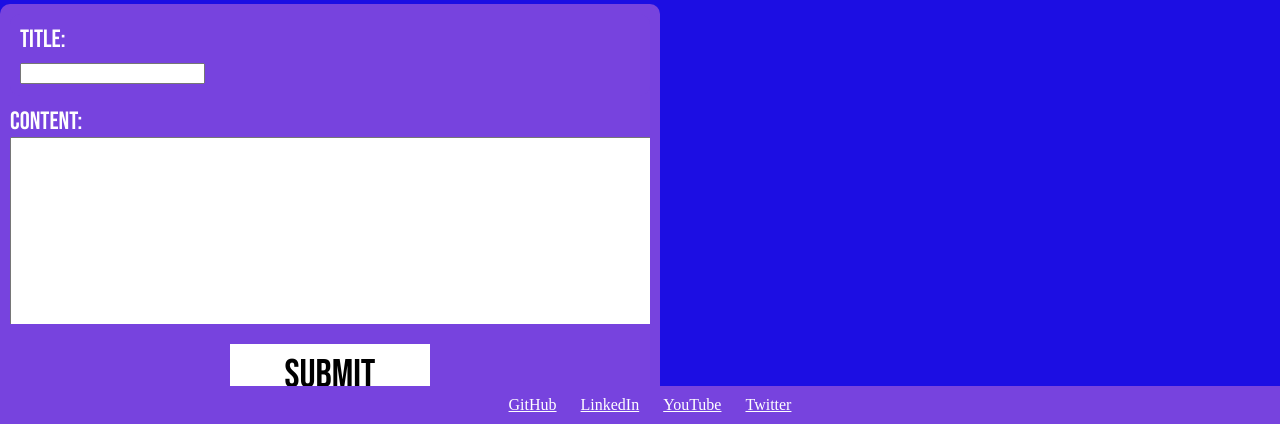
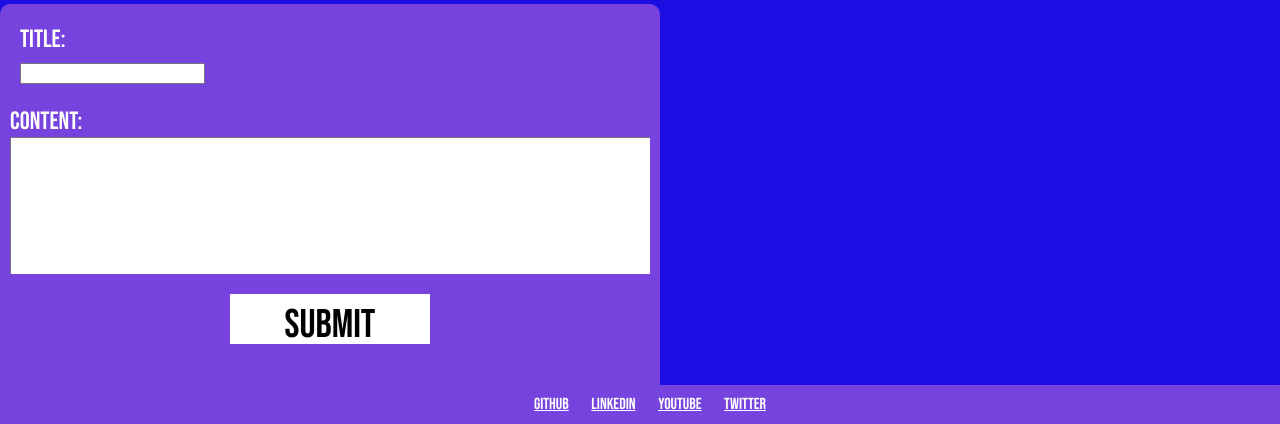
Before and after one commit to JoeMille/full-flask, a Flask app: page /dashboard in a window 1280 px wide. Shown: the part 376-800 px from the top of the page. Run offline with Flask 3, Linux system fonts and the light colour scheme; the visitor is signed in with stand-in values (Sample User, id 1); data that the repository does not hold is empty; some libraries are stand-ins or nearby versions.

Commit message:
Amending site styles

```diff
--- a/static/style.css
+++ b/static/style.css
@@ -21,6 +21,7 @@
 
 .site-footer {
     background-color: #7743de;
+    font-family: 'Bebas Neue', cursive;
     color: #ffffff;
     padding: 10px;
     position: fixed;
@@ -28,6 +29,7 @@
     bottom: 0;
     width: 100%;
     text-align: center;
+    z-index: 10000;
 }
 
 .footer-link {
@@ -158,7 +160,7 @@
     width: 200px;
     height: 50px;
     line-height: 50px;
-    margin: 20px auto;
+    margin: 20px auto 70px; /* Adjust the bottom margin as needed */
     background-color: #ffffff;
     font-family: 'Bebas Neue', cursive;
     font-size: 40px;
```
